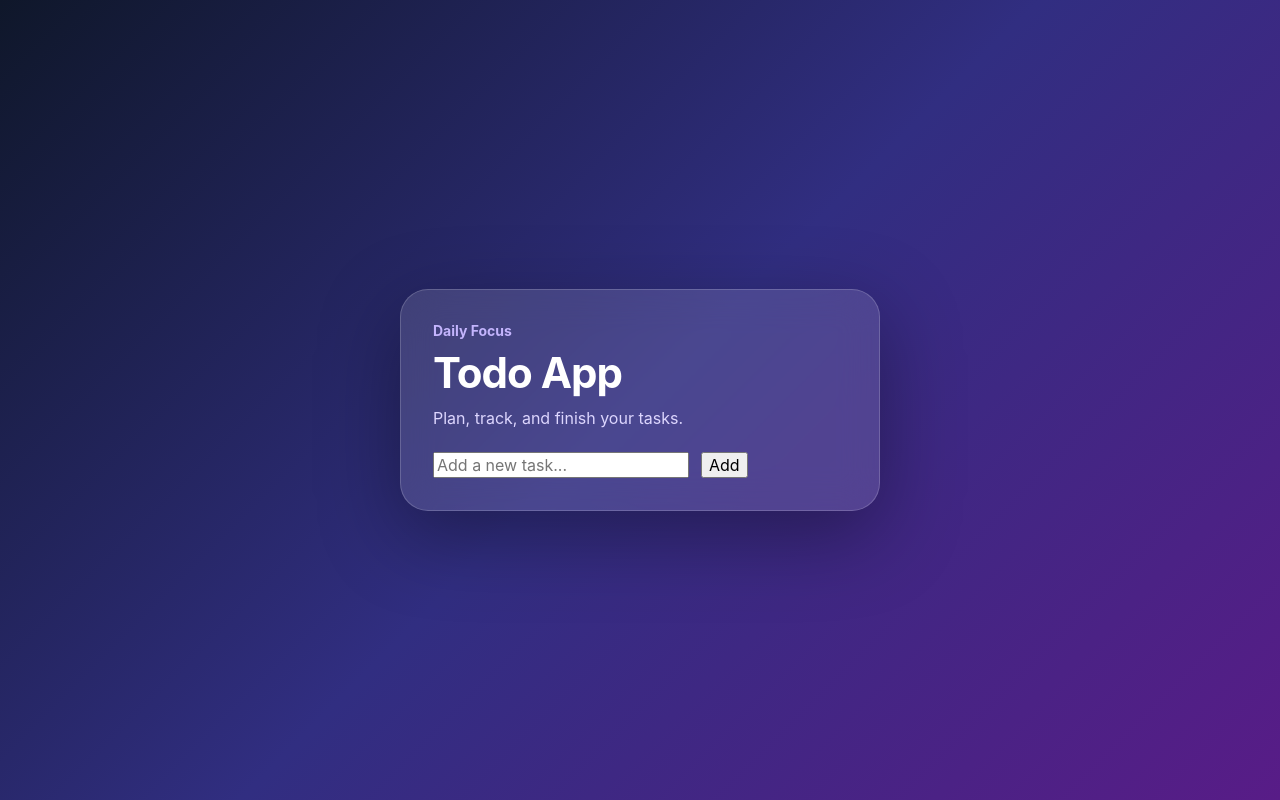
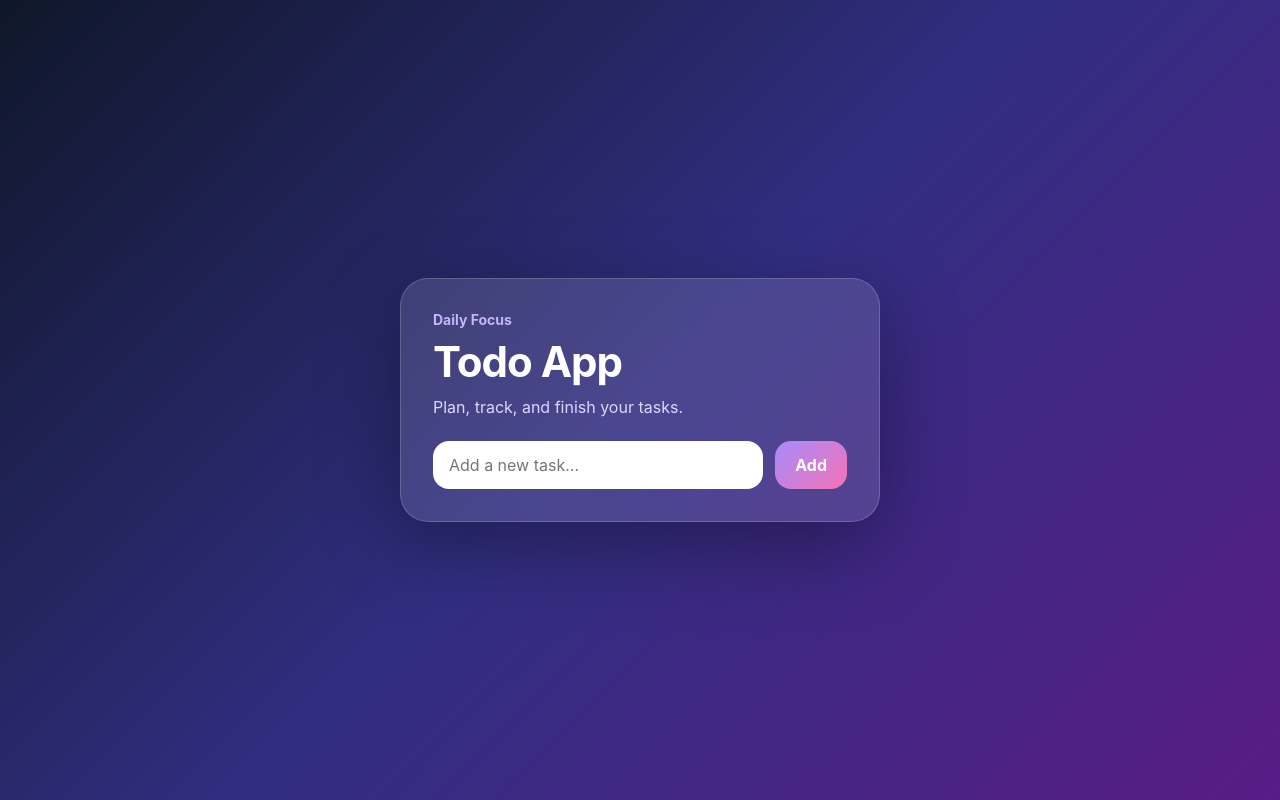
Before and after one commit to mosin1223/aesthetic-react-todo, a React (Vite) app: page / in a window 1280 px wide. Built offline with nearby package versions, Linux system fonts and the light colour scheme.

Commit message:
Build todo header and input form

```diff
--- a/src/App.css
+++ b/src/App.css
@@ -43,3 +43,23 @@ h1{margin:0;
   gap: 12px;
   margin-top: 24px;
 }
+
+.todo-form input {
+  flex: 1;
+  padding: 14px 16px;
+  border: none;
+  border-radius: 16px;
+}
+
+.todo-form button {
+  padding: 14px 20px;
+  border: none;
+  border-radius: 16px;
+  cursor: pointer;
+}
+
+.todo-form button {
+  background: linear-gradient(135deg, #a78bfa, #f472b6);
+  color: white;
+  font-weight: 700;
+}
```
